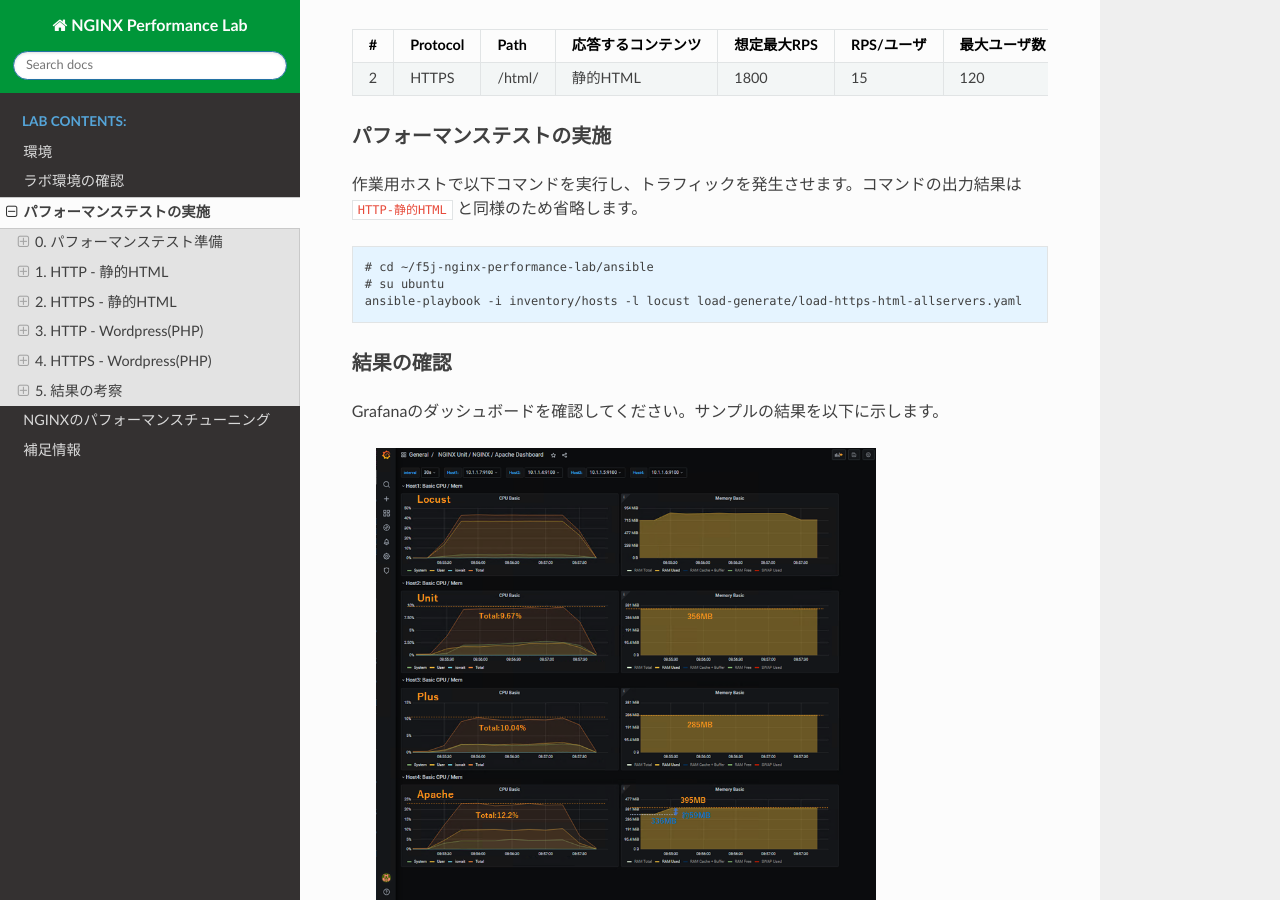
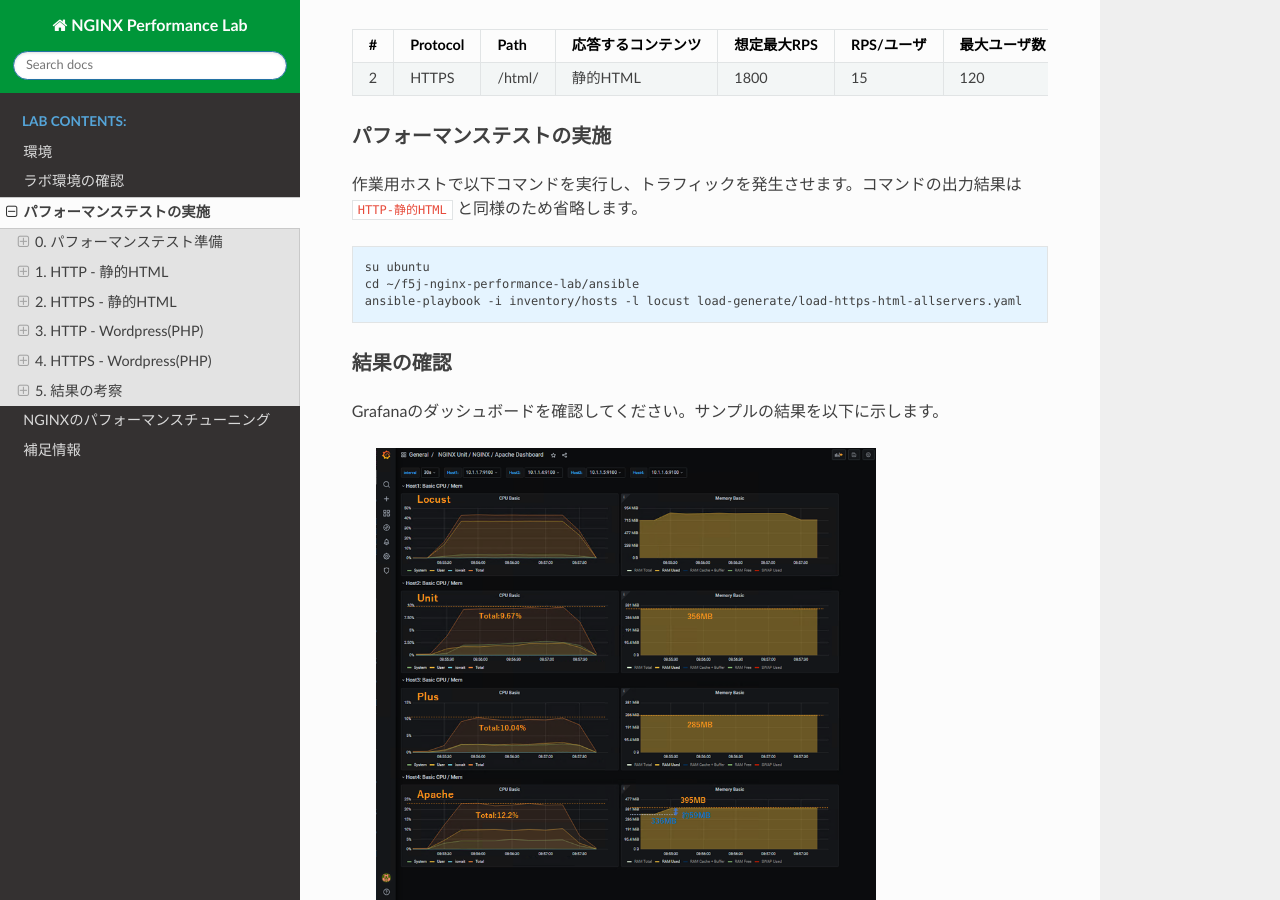
Before and after one commit to BeF5/f5j-nginx-performance, a Sphinx documentation site: the page built from docs/class1/module03/module03.rst, in a window 1280 px wide and 900 px high, scrolled down 6309 px. Built offline with Sphinx 7.4.7 and the Read the Docs theme 3.1.0, drawn with Linux system fonts in a browser that asks for light colours; some of the changed text lies outside the part shown.

```diff
--- a/docs/class1/module03/module03.rst
+++ b/docs/class1/module03/module03.rst
@@ -199,8 +199,8 @@ Locustサーバ Webページ を確認します
 
 .. code-block:: cmdin
 
-  # cd ~/f5j-nginx-performance-lab/ansible
-  # su ubuntu
+  su ubuntu
+  cd ~/f5j-nginx-performance-lab/ansible
   ansible-playbook -i inventory/hosts -l locust load-generate/load-https-html-allservers.yaml
 
 
@@ -250,8 +250,8 @@ Locustサーバ Webページ を更新し結果が表示されることを確認
 
 .. code-block:: cmdin
 
-  # cd ~/f5j-nginx-performance-lab/ansible
-  # su ubuntu
+  su ubuntu
+  cd ~/f5j-nginx-performance-lab/ansible
   ansible-playbook -i inventory/hosts -l locust load-generate/load-http-wp-allservers.yaml
 
 .. NOTE::
@@ -305,8 +305,8 @@ Locustサーバ Webページ を更新し結果が表示されることを確認
 
 .. code-block:: cmdin
 
-  # cd ~/f5j-nginx-performance-lab/ansible
-  # su ubuntu
+  su ubuntu
+  cd ~/f5j-nginx-performance-lab/ansible
   ansible-playbook -i inventory/hosts -l locust load-generate/load-https-wp-allservers.yaml
 
 結果の確認
```
